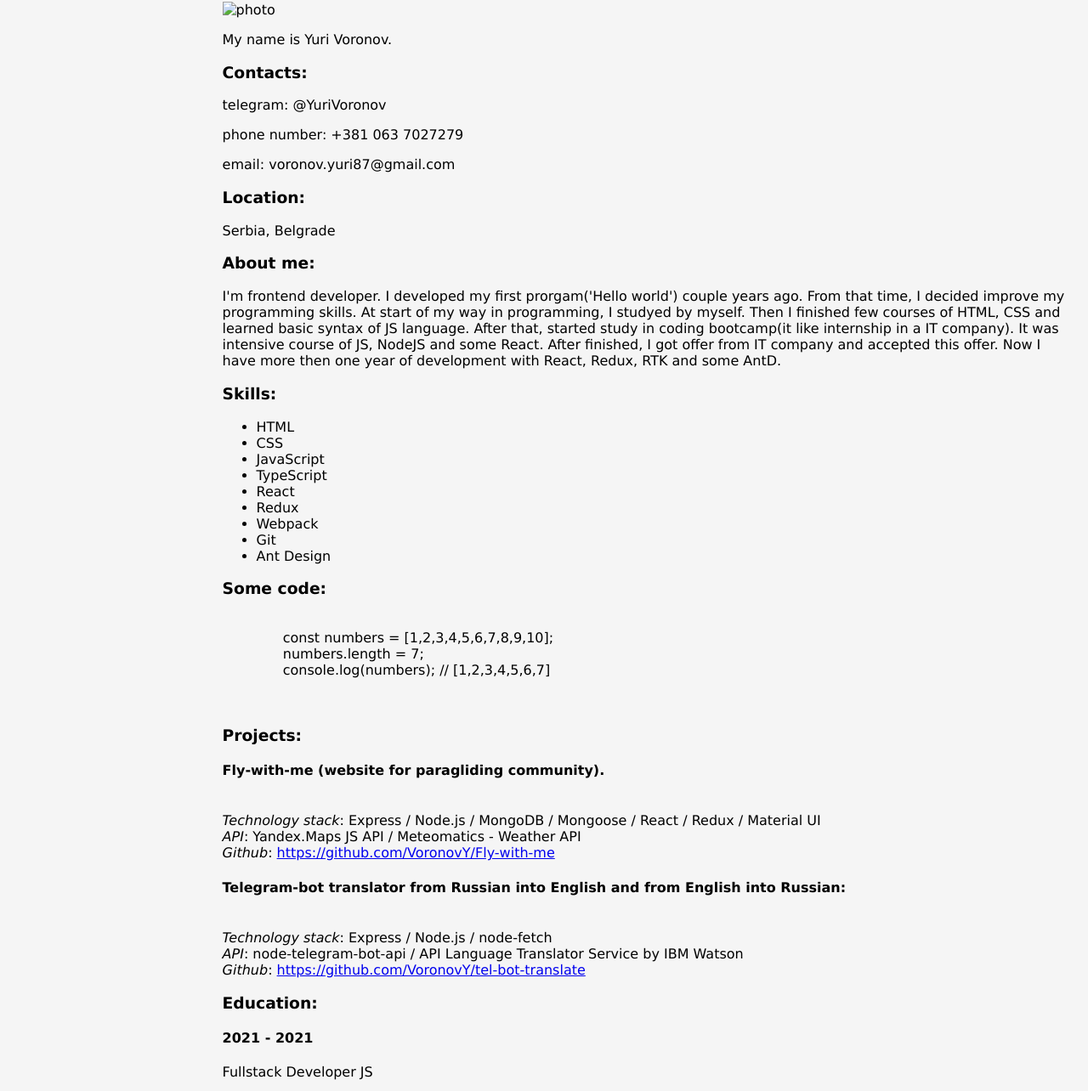
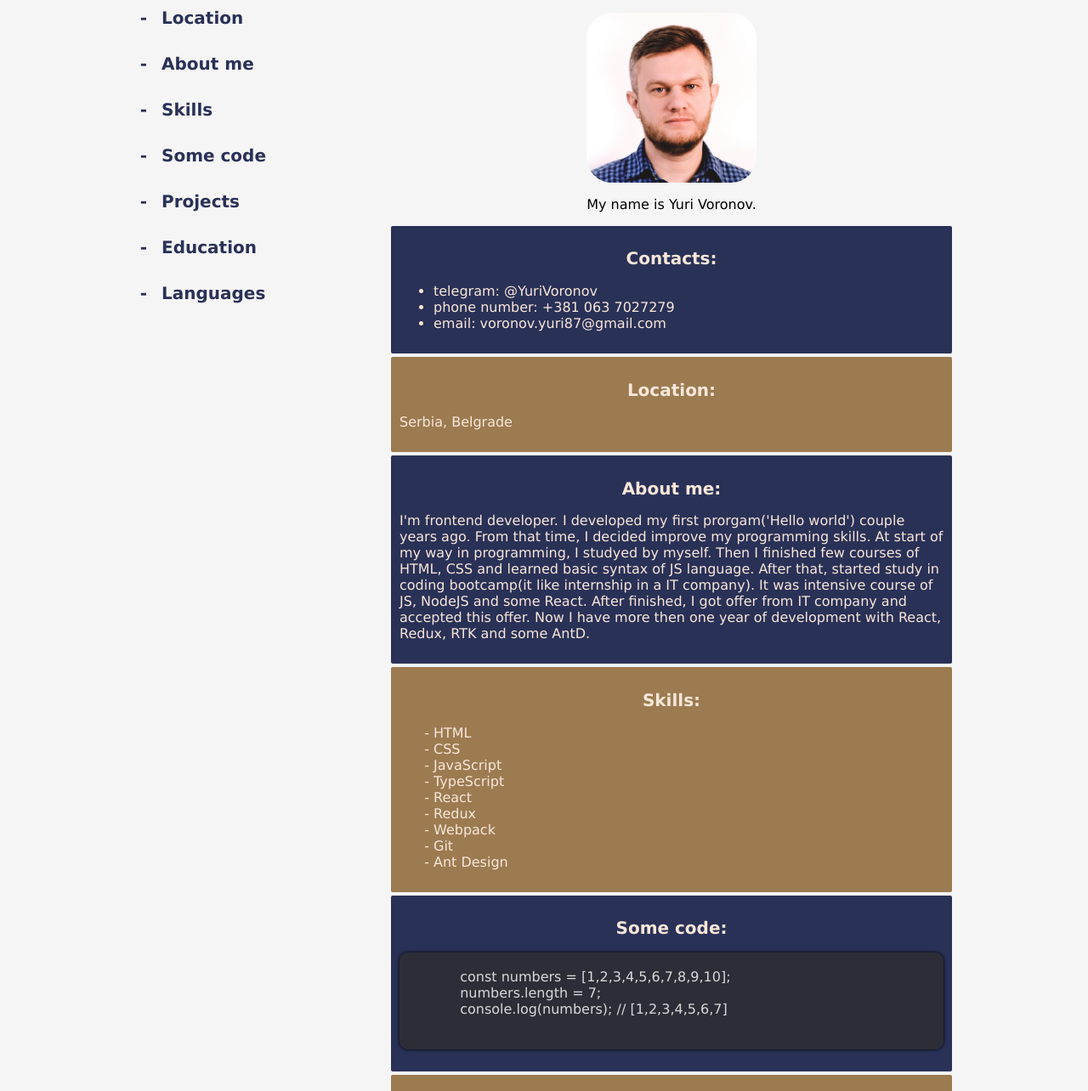
Before and after one commit to VoronovY/rsschool-cv, a plain HTML site: page index.html in a window 1280 px wide. Shown: the part 146-1430 px from the top of the page at 85% size. Drawn offline with Linux system fonts and the light colour scheme.

Commit message:
feat: add css styles

```diff
--- a/index.html
+++ b/index.html
@@ -3,6 +3,10 @@
 
 <head>
   <meta charset="utf-8">
+  <meta
+    name="viewport"
+    content="width=device-width, initial-scale=1.0"
+  >
   <link
     rel="stylesheet"
     href="./style.css"
@@ -13,34 +17,53 @@
 <body>
   <div class="container">
     <header class="cv-header container_center">
-      <h1 class="header-h1">
+      <p class="header-text">
         CV Voronov, Frontend Developer
-      </h1>
+      </p>
     </header>
     <div class="cv-body">
-      <aside class="cv-sidebar"></aside>
+      <aside class="cv-sidebar">
+        <nav class="navigation-menu">
+          <ul>
+            <li class="skills-list-item"><a href="#contacts">Contacts</a></li>
+            <li class="skills-list-item"><a href="#location">Location</a></li>
+            <li class="skills-list-item"><a href="#about-me">About me</a></li>
+            <li class="skills-list-item"><a href="#skills">Skills</a></li>
+            <li class="skills-list-item"><a href="#some-code">Some code</a></li>
+            <li class="skills-list-item"><a href="#projects">Projects</a></li>
+            <li class="skills-list-item"><a href="#education">Education</a></li>
+            <li class="skills-list-item"><a href="#languages">Languages</a></li>
+          </ul>
+        </nav>
+      </aside>
       <main class="cv-main">
-        <h2 class="cv-main-h2">Info about me:</h2>
-        <div>
+        <h1 class="cv-main-header-text">Info about me:</h1>
+        <div class="photo_avatar">
           <img
-            src="#"
+            src="./images/photo-avatar.jpg"
             alt="photo"
           >
         </div>
-        <p>My name is Yuri Voronov.</p>
+        <p class="info-name">My name is Yuri Voronov.</p>
         <section class="section-main">
-          <h3>Contacts:</h3>
-          <p>telegram: @YuriVoronov</p>
-          <p>phone number: +381 063 7027279 </p>
-          <p>email: voronov.yuri87@gmail.com</p>
+          <h2 id="contacts">Contacts:</h2>
+          <ul>
+            <li>telegram: @YuriVoronov</li>
+            <li>phone number: <a
+                class="phone-number"
+                href="tel:+3810637027279"
+              >+381 063 7027279</a></li>
+            <li>email: voronov.yuri87@gmail.com</li>
+          </ul>
+
         </section>
         <section class="section-main">
-          <h3>Location:</h3>
+          <h2 id="location">Location:</h2>
           <p>Serbia, Belgrade</p>
         </section>
 
         <section class="section-main">
-          <h3>About me:</h3>
+          <h2 id="about-me">About me:</h2>
           <p>I'm frontend developer. I developed my first prorgam('Hello world') couple years ago. From that time, I
             decided improve my programming skills. At start of my way in programming, I studyed by myself. Then I
             finished few courses of HTML, CSS and learned basic syntax of JS language. After that, started study in
@@ -50,44 +73,48 @@
             development with React, Redux, RTK and some AntD.</p>
         </section>
         <section class="section-main">
-          <h3>Skills:</h3>
-          <ul>
-            <li>HTML</li>
-            <li>CSS</li>
-            <li>JavaScript</li>
-            <li>TypeScript</li>
-            <li>React</li>
-            <li>Redux</li>
-            <li>Webpack</li>
-            <li>Git</li>
-            <li>Ant Design</li>
+          <h2 id="skills">Skills:</h2>
+          <ul class="skills-list">
+            <li class="skills-list-item">HTML</li>
+            <li class="skills-list-item">CSS</li>
+            <li class="skills-list-item">JavaScript</li>
+            <li class="skills-list-item">TypeScript</li>
+            <li class="skills-list-item">React</li>
+            <li class="skills-list-item">Redux</li>
+            <li class="skills-list-item">Webpack</li>
+            <li class="skills-list-item">Git</li>
+            <li class="skills-list-item">Ant Design</li>
           </ul>
         </section>
         <section class="section-main">
-          <h3>Some code:</h3>
-          <pre>
-            <code class="code-example">
+          <h2 id="some-code">Some code:</h2>
+          <pre class="code-example">
+            <code class="code">
               const numbers = [1,2,3,4,5,6,7,8,9,10];
               numbers.length = 7;
               console.log(numbers); // [1,2,3,4,5,6,7]
-              </code>
-            </pre>
+            </code>
+          </pre>
         </section>
         <section class="section-main">
-          <h3>Projects:</h3>
+          <h2 id="projects">Projects:</h2>
           <article>
-            <h4>
-              Fly-with-me (website for paragliding community).
+            <h4 class="project-title">
+              Fly-with-me (website for paragliding community):
             </h4>
             <br>
             <i>Technology stack</i>: Express / Node.js / MongoDB / Mongoose / React / Redux / Material UI
             <br>
             <i>API</i>: Yandex.Maps JS API / Meteomatics - Weather API
             <br>
-            <i>Github</i>: <a href="https://github.com/VoronovY/Fly-with-me">https://github.com/VoronovY/Fly-with-me</a>
+            <i>Github</i>: <a
+              class="project-link"
+              href="https://github.com/VoronovY/Fly-with-me"
+              target="_blank"
+            >https://github.com/VoronovY/Fly-with-me</a>
           </article>
           <article>
-            <h4>
+            <h4 class="project-title">
               Telegram-bot translator from Russian into English and from English into Russian:
             </h4>
             <br>
@@ -96,11 +123,14 @@
             <i>API</i>: node-telegram-bot-api / API Language Translator Service by IBM Watson
             <br>
             <i>Github</i>: <a
-              href="https://github.com/VoronovY/tel-bot-translate">https://github.com/VoronovY/tel-bot-translate</a>
+              class="project-link"
+              href="https://github.com/VoronovY/tel-bot-translate"
+              target="_blank"
+            >https://github.com/VoronovY/tel-bot-translate</a>
           </article>
         </section>
         <section class="section-main">
-          <h3>Education:</h3>
+          <h2 id="education">Education:</h2>
           <article>
             <h4>2021 - 2021</h4>
             <p>Fullstack Developer JS</p>
@@ -113,7 +143,7 @@
           </article>
         </section>
         <section class="section-main">
-          <h3>Languages:</h3>
+          <h2 id="languages">Languages:</h2>
           <ul>
             <li>Russian - Native </li>
             <li>English - B1</li>
@@ -123,19 +153,42 @@
     </div>
     <footer class="cv-footer">
       <div class="footer-info-about">
-        <img
-          src="#"
-          alt="github logo"
-        >
-        <div class="github link-footer container_center">Github link</div>
+        <div class="github container_center">
+          <a
+            class="footer_link container_center"
+            href="https://github.com/VoronovY"
+            target="_blank"
+          >
+            <svg
+              height="32"
+              aria-hidden="true"
+              viewBox="0 0 16 16"
+              version="1.1"
+              width="32"
+            >
+              <path
+                fill="#ffffff"
+                fill-rule="evenodd"
+                d="M8 0C3.58 0 0 3.58 0 8c0 3.54 2.29 6.53 5.47 7.59.4.07.55-.17.55-.38 0-.19-.01-.82-.01-1.49-2.01.37-2.53-.49-2.69-.94-.09-.23-.48-.94-.82-1.13-.28-.15-.68-.52-.01-.53.63-.01 1.08.58 1.23.82.72 1.21 1.87.87 2.33.66.07-.52.28-.87.51-1.07-1.78-.2-3.64-.89-3.64-3.95 0-.87.31-1.59.82-2.15-.08-.2-.36-1.02.08-2.12 0 0 .67-.21 2.2.82.64-.18 1.32-.27 2-.27.68 0 1.36.09 2 .27 1.53-1.04 2.2-.82 2.2-.82.44 1.1.16 1.92.08 2.12.51.56.82 1.27.82 2.15 0 3.07-1.87 3.75-3.65 3.95.29.25.54.73.54 1.48 0 1.07-.01 1.93-.01 2.2 0 .21.15.46.55.38A8.013 8.013 0 0016 8c0-4.42-3.58-8-8-8z"
+              >
+              </path>
+            </svg><span class="footer-link-text">Github YVoronov</span></a>
+        </div>
       </div>
       <div class="copyright container_center">2022</div>
       <div class="footer-info-about">
-        <img
-          src="#"
-          alt="github logo"
-        >
-        <div class="rs-school link-footer container_center">Rs School link</div>
+        <div class="rs-school container_center">
+          <a
+            class="footer_link"
+            href="https://rs.school/js/"
+            target="_blank"
+          >
+            <img
+              src="./images/logo_rs_text.svg"
+              alt="rsschool logo"
+            >
+          </a>
+        </div>
       </div>
     </footer>
   </div>
--- a/style.css
+++ b/style.css
@@ -4,15 +4,43 @@
   font-family: Verdana, sans-serif;
 }
 
+img {
+  width: 100%;
+  height: auto;
+  object-fit: cover;
+}
+
+a {
+  text-decoration: none;
+  color: #2a3157;
+}
+
+h1,
+h2 {
+  text-align: center;
+}
+
+h2 {
+  font-size: 20px;
+}
+
+article {
+  margin-bottom: 10px;
+}
+
+html {
+  height: 100%;
+}
+
 body {
-  width: 100wv;
+  width: 100%;
   height: 100%;
   background-color: #505050;
   margin: 0 auto;
 }
 
 .container {
-  height: 100%;
+  min-height: 100%;
   display: flex;
   flex-direction: column;
   justify-content: space-between;
@@ -33,33 +61,121 @@ body {
   box-shadow: 10px -15px 15px 5px black;
 }
 
-.header-h1 {
+.header-text {
   font-size: 20px;
+  text-align: center;
 }
+
 .cv-body {
+  max-width: 1000px;
+  width: 100%;
   display: flex;
-  flex: 1 0 auto;
+  justify-content: center;
+  margin: 0 auto;
+  flex: 0 1 auto;
+}
+
+.info-name {
+  text-align: center;
 }
 
 .cv-sidebar {
   height: 100%;
-  width: 300px;
+  width: 30%;
+  position: sticky;
+  top: 0;
+}
+
+.cv-sidebar .skills-list-item {
+  font-size: 20px;
+  font-weight: 700;
+  padding: 15px 10px;
+  color: #2a3157;
 }
 
 .cv-main {
-  width: 100%;
+  width: 70%;
   height: 100%;
-  background-color: ;
 
   padding: 10px 20px;
 }
 
+@media (max-width: 480px) {
+  .cv-sidebar {
+    height: 100%;
+    width: 300px;
+
+    position: absolute;
+    left: -300px;
+  }
+  .cv-main {
+    width: 100%;
+  }
+}
+
+.photo_avatar {
+  -display: inline-block;
+  width: 200px;
+  height: 200px;
+  margin: 0 auto;
+  border-radius: 30px;
+  overflow: hidden;
+}
+
 .section-main {
-  width: 100%;
   min-height: 20px;
+  padding: 10px;
+  margin: 0 auto;
+  margin-bottom: 4px;
+  color: #f8e7d9;
+  border-radius: 2px;
+}
+
+.section-main:nth-child(even) {
+  background-color: #2a3157;
+}
+
+.section-main:nth-child(odd) {
+  background-color: #9c7b51;
+}
+
+.phone-number {
+  color: #f8e7d9;
+}
+
+.project-title {
+  margin: 0;
+}
+
+.project-link {
+  color: #3a291c;
+}
+
+.project-link:hover {
+  color: #000000;
+}
+
+.skills-list {
+}
+
+.skills-list-item {
+  list-style-type: "- ";
+}
+
+.skills-list-item::marker {
+  padding-right: 10px;
 }
 
 .code-example {
+  box-shadow: 0px 0px 4px 0px #000000;
+  background-color: rgba(45, 45, 45, 0.77);
+  color: #d9d9d9;
+  border-radius: 10px;
+  overflow: auto;
+}
+
+.code {
+  overflow: auto;
 }
 
 .cv-footer {
@@ -68,7 +184,27 @@ body {
   display: flex;
   justify-content: space-between;
   flex-shrink: 0;
+  background-color: rgba(50, 50, 50, 0.85);
   box-shadow: 10px 10px 15px 4px black;
+  color: #eeeeee;
+}
+
+.footer-info-about {
+  height: 20px;
+}
+
+.footer_link {
+  border-radius: 10px;
+  padding: 4px;
+}
+
+.footer_link:hover {
+  box-shadow: 0px 0px 15px 2px white;
+}
+
+.footer-link-text {
+  color: #f5f5f5;
+  padding-left: 10px;
 }
 
 .copyright {
@@ -77,6 +213,5 @@ body {
 
 .footer-info-about {
   width: 200px;
-
   padding: 10px;
 }
```
Also changed, not shown: images/Photo-avatar.jpg (added), images/github.svg (added), images/logo_rs_text.svg (added), 2 other files.
